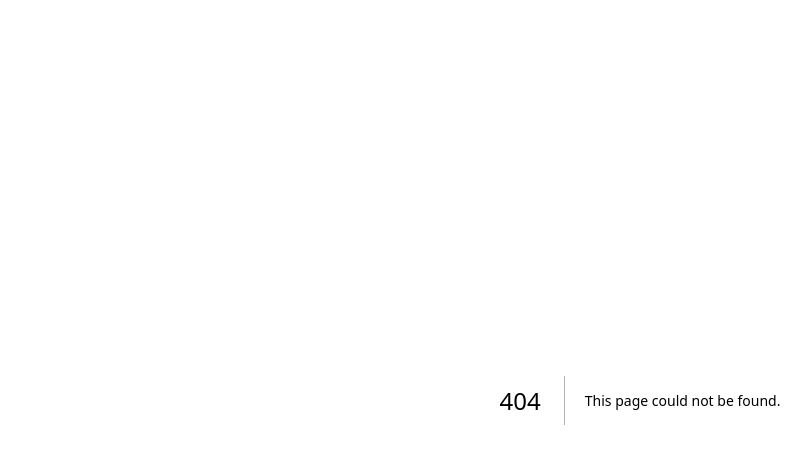
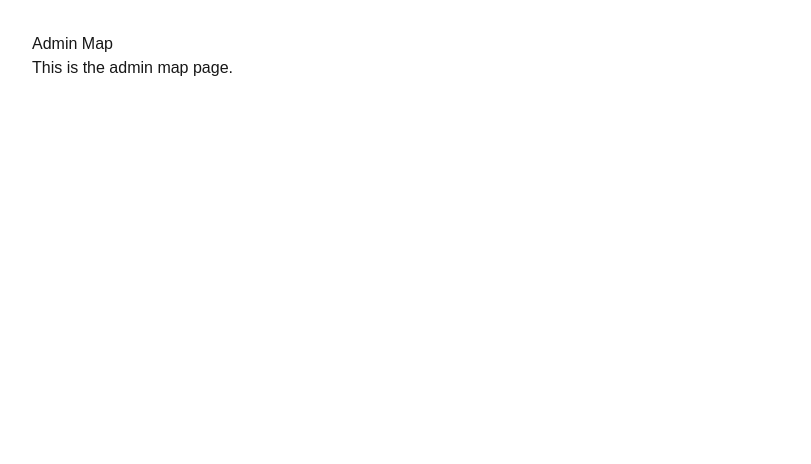
Before and after one commit to Tatopapi3/mentorful-app, a Next.js app in the folder apps/web/: page /admin/map in a window 1280 px wide. Before the commit this address had no page. Shown: the top 464 px of the page, without its empty margins (0-811 px from the left). Built offline with nearby package versions, Linux system fonts and the light colour scheme.

Commit message:
Add admin map page route

```diff
--- /dev/null
+++ b/apps/web/src/app/admin/map/page.tsx
@@ -0,0 +1,8 @@
+export default function AdminMapPage() {
+  return (
+    <main style={{ padding: '2rem' }}>
+      <h1>Admin Map</h1>
+      <p>This is the admin map page.</p>
+    </main>
+  );
+}
```
